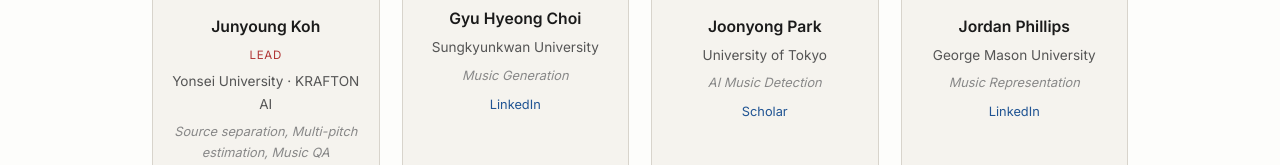
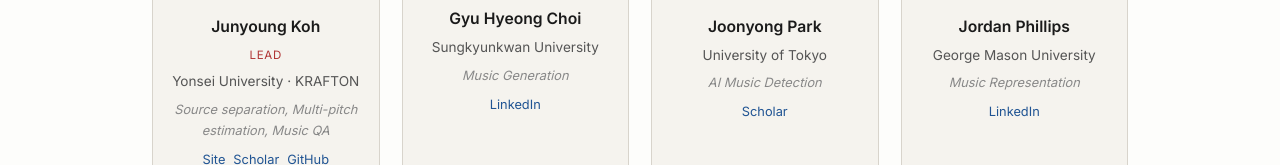
Before and after one commit to MAAP-LAB/MAAP-LAB.github.io, a React (Vite) app: page /#/members in a window 1280 px wide. Shown: the part 356-521 px from the top of the page. Built offline with nearby package versions, Linux system fonts and the light colour scheme.

Commit message:
KRAFTON AI -> KRAFTON in Junyoung Koh affiliation
Co-Authored-By: Claude Opus 4.7 (1M context) <noreply@anthropic.com>

```diff
--- a/src/data/members.ts
+++ b/src/data/members.ts
@@ -13,7 +13,7 @@ export interface Member {
 export const members: Member[] = [
   {
     name: 'Junyoung Koh',
-    affiliation: 'Yonsei University · KRAFTON AI',
+    affiliation: 'Yonsei University · KRAFTON',
     role: 'Lead',
     interests: 'Source separation, Multi-pitch estimation, Music QA',
     photo: 'https://junst.github.io/images/profile.jpg',
```
